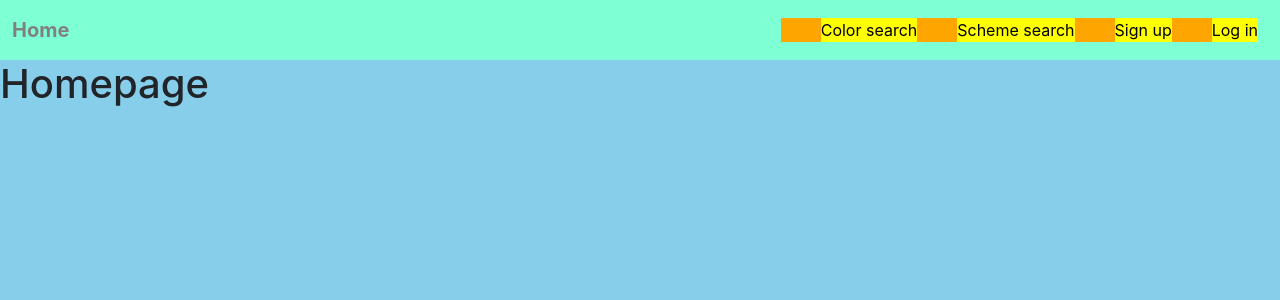
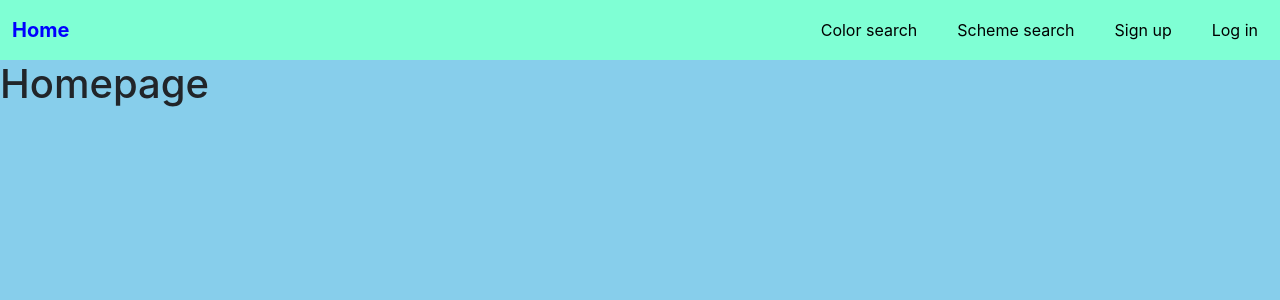
Before and after one commit to iam8/48-Capstone-2-Frontend, a React (Create React App) app in the folder colors/: page / in a window 1280 px wide. Shown: the top 300 px of the page. Built offline with nearby package versions, Linux system fonts and the light colour scheme; no server answers.

Commit message:
Adjust some component colors

```diff
--- a/colors/src/navbar/NavBar.css
+++ b/colors/src/navbar/NavBar.css
@@ -4,12 +4,12 @@ nav {
 }
 
 .nav {
-    background-color: orange;
+    /* background-color: orange; */
     margin-right: 10px;
 }
 
 .nav-item {
-    background-color: yellow;
+    /* background-color: yellow; */
     margin-left: 40px;
     text-align: center;
 }
@@ -27,25 +27,25 @@ nav a.active {
 }
 
 nav a.active:hover {
-    color: grey !important;
+    color: blue !important;
 }
 
 nav a:hover {
     text-decoration: none;
-    color: grey;
+    color: blue;
 }
 
 nav a.active.navbar-brand {
-    color: grey;
+    color: blue;
     border-bottom: none;
 }
 
 nav a.navbar-brand {
-    color: grey;
+    color: blue;
 }
 
 nav a.navbar-brand:hover {
-    color: grey;
+    color: blue;
 }
 
 nav a:not(.navbar-brand):hover {
```
